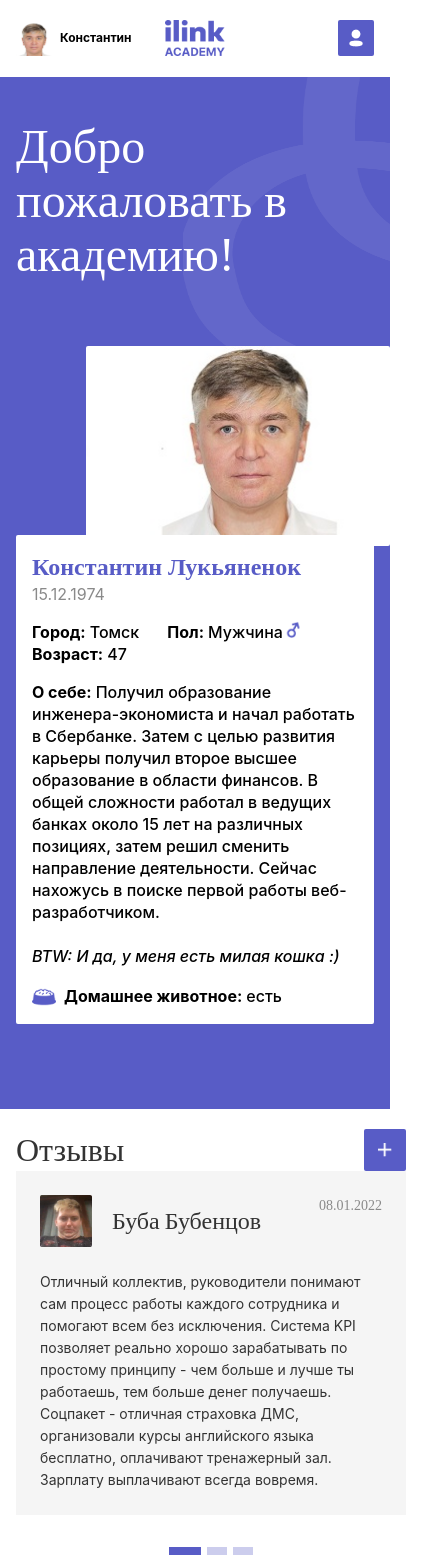
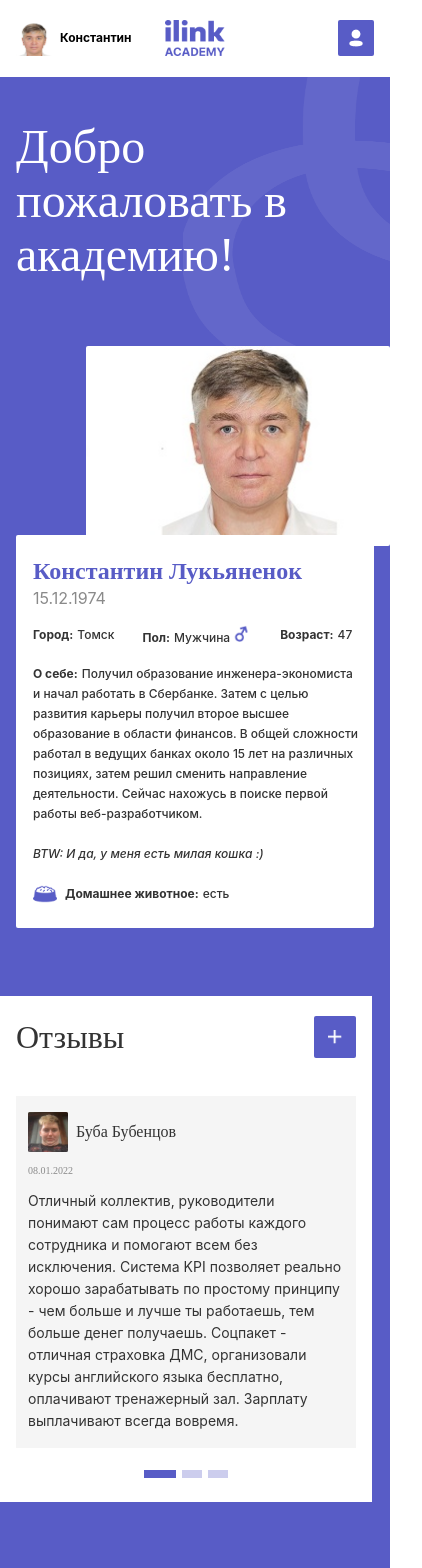
Before and after one commit to loukianen/ilink, a React (Create React App) app: page / in a window 390 px wide. Shown: the top 1568 px of the page, 422 px wide, since content can reach past the window. Built offline with nearby package versions, Linux system fonts and the light colour scheme; the HTML template or start-up script is replaced by a standard one.

Commit message:
modify mobile location ReviewBlock

```diff
--- a/src/components/footer/footer.css
+++ b/src/components/footer/footer.css
@@ -61,6 +61,7 @@ footer {
     height: auto;
     padding: 12px 24px 18.5px 24px;
     justify-content: center;
+    margin-top: 82px;
   }
 
   .footer_copyright {
--- a/src/components/main-info-card/main-info-card.css
+++ b/src/components/main-info-card/main-info-card.css
@@ -8,6 +8,7 @@
   line-height: 24px;
   font-weight: 500;
   letter-spacing: 1%;
+  color: #333333;
 }
 
 .main-info-card span {
@@ -69,9 +70,9 @@
 
 @media (max-width: 900px) {
   .main-info-card {
-    padding: 16px 16px 17px 16px;
-    font-size: 16px;
-    line-height: 22px;
+    padding: 20px 15px 24px 17px;
+    font-size: 12px;
+    line-height: 20px;
     margin-right: 16px;
     top: -11px;
   }
--- a/src/components/progress-bar/progress-bar.css
+++ b/src/components/progress-bar/progress-bar.css
@@ -1,7 +1,7 @@
 .progrss-bar {
   display: flex;
   justify-content: center;
-  margin-top: 32px;
+  margin-top: 22px;
 }
 
 .bar {
--- a/src/components/review-block/review-block.css
+++ b/src/components/review-block/review-block.css
@@ -17,6 +17,7 @@
   display: flex;
   justify-content: space-between;
   align-items: center;
+  margin-bottom: 38px;
 }
 
 .review-block_header__header {
@@ -72,11 +73,11 @@
 
 @media (max-width: 900px) {
   .review-block {
-    margin: 74px 16px 0 0;
+    margin: 57px 0 0 0;
   }
 
   .review-block_content-wrapper {
-    width: 100vw;
+    width: auto;
     height: auto;
     padding: 20px 16px 24px 16px;
   }
--- a/src/components/review-card/review-card.css
+++ b/src/components/review-card/review-card.css
@@ -42,3 +42,45 @@
   font-weight: 400;
   color: #333333;
 }
+
+@media (max-width: 900px) {
+  .review-card {
+    width: auto;
+    padding: 16px 12px;
+  }
+
+  .review-card span {
+    font-size: 16px;
+    line-height: 24px;
+    margin-right: 4px;
+  }
+
+  .review-header {
+    display: flex;
+    flex-wrap: wrap;
+    align-items: center;
+    margin-bottom: 12px;
+  }
+
+  .review-card-avatar_img {
+    width: 40px;
+    height: 40px;
+    margin-right: 8px;
+  }
+
+  .review-card-date {
+    width: 250px;
+    font-size: 10px;
+    line-height: 14px;
+    align-self: flex-start;
+    margin-left: 0;
+    margin-top: 12px;
+  }
+
+  .review-card-text {
+    font-size: 14px;
+    line-height: 22px;
+    font-weight: 400;
+    color: #333333;
+  }
+}
```
